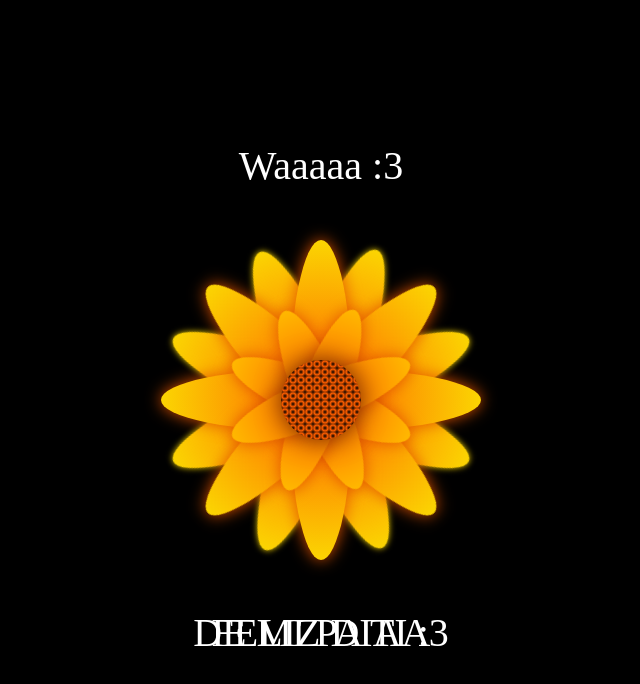
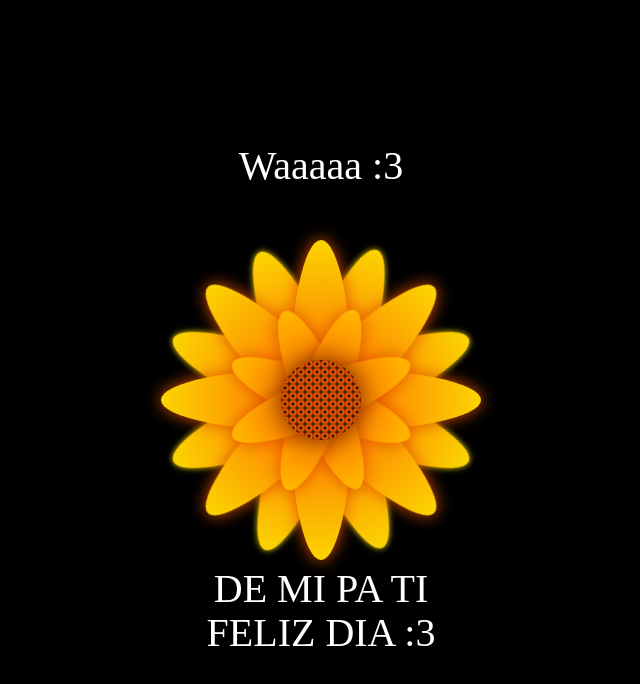
Before and after one commit to Piero2028/flores-amarillas-parati, a plain HTML site: page flores_amarillas-main/docs/index.html in a window 1280 px wide. Shown: the whole page, without its empty margins (319-959 px from the left). Drawn offline with Linux system fonts and the light colour scheme.

Commit message:
index.html

```diff
--- a/flores_amarillas-main/docs/index.html
+++ b/flores_amarillas-main/docs/index.html
@@ -37,8 +37,8 @@
     </div>
     <div class="Petal3 p4">
     </div>
-    <div class="text-below">DE MI PA TI :3 </div>
-    <div class="text-below">FELIZ DIAA </div>
+    <div class="text-below">DE MI PA TI FELIZ DIA :3 </div>
+
   </div>
 </body>
 </html>
```
